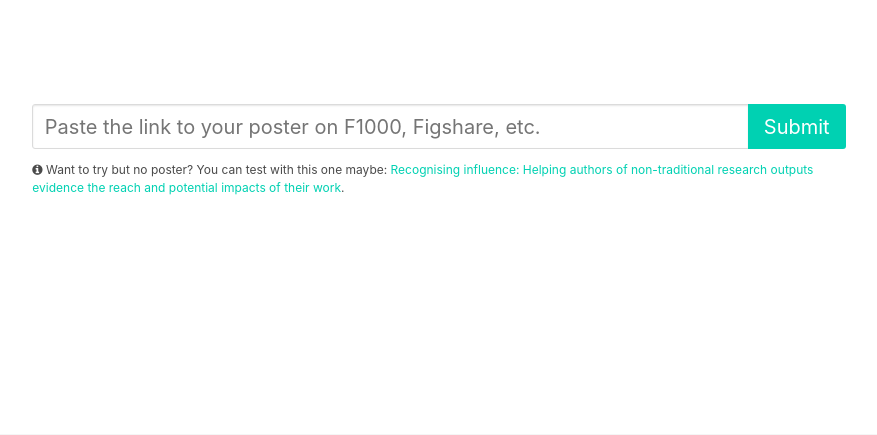
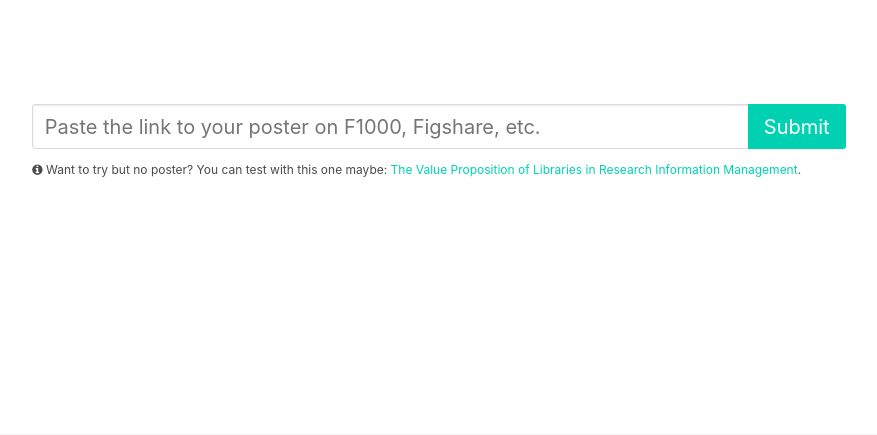
Before and after one commit to TailorDev/pauling, a Flask app: page / in a window 1280 px wide. Shown: the part 157-592 px from the top of the page, without its empty margins (201-1078 px from the left). Run offline with Flask 2, Linux system fonts and the light colour scheme.

Commit message:
[api] update example (index page)

```diff
--- a/api/templates/index.html
+++ b/api/templates/index.html
@@ -23,7 +23,7 @@
                 </div>
                 <p class="help">
                     <i class="fa fa-info-circle"></i> Want to try but no poster? You can test with this one maybe:
-                    <a id="try-link" href="https://figshare.com/articles/Recognising_influence_Helping_authors_of_non-traditional_research_outputs_evidence_the_reach_and_potential_impacts_of_their_work/4245068">Recognising influence: Helping authors of non-traditional research outputs evidence the reach and potential impacts of their work</a>.
+                    <a id="try-link" href="https://figshare.com/articles/The_Value_Proposition_of_Libraries_in_Research_Information_Management/5267872">The Value Proposition of Libraries in Research Information Management</a>.
                 </p>
             </form>
         </div>
```
